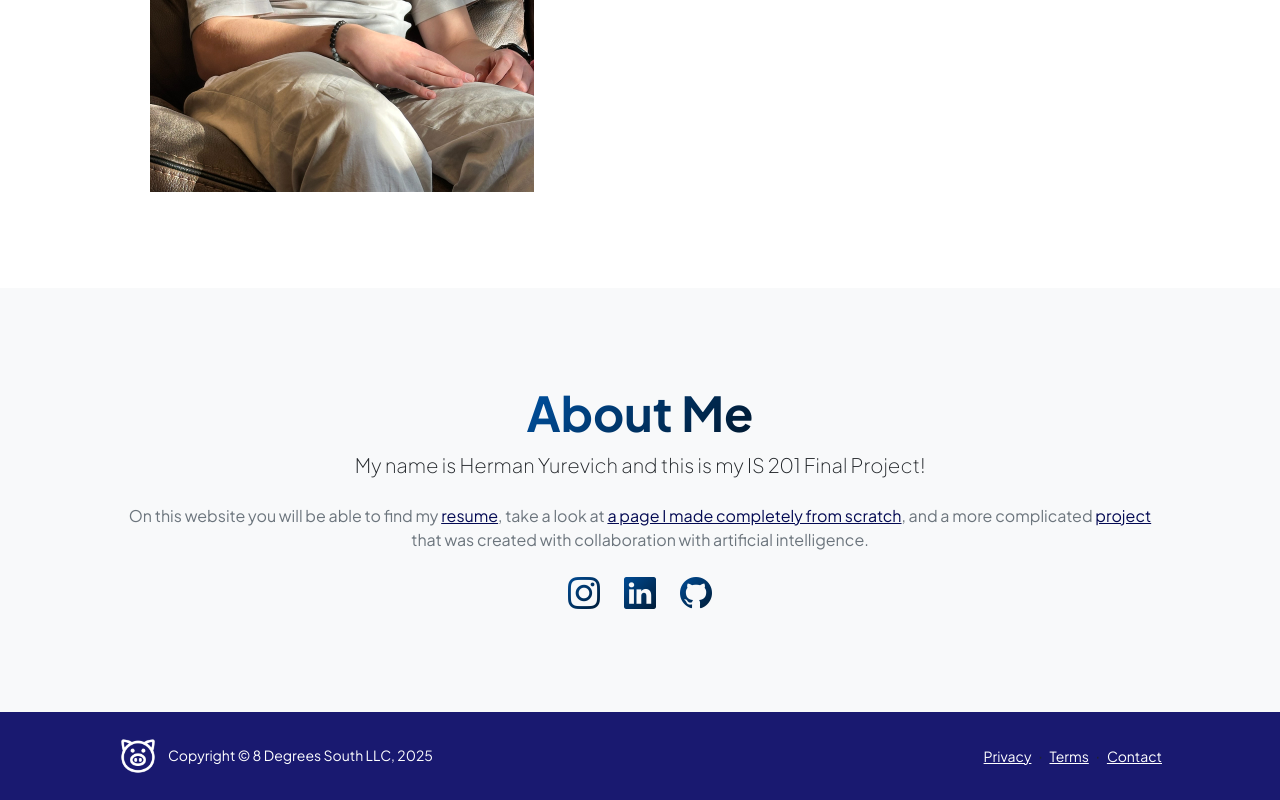
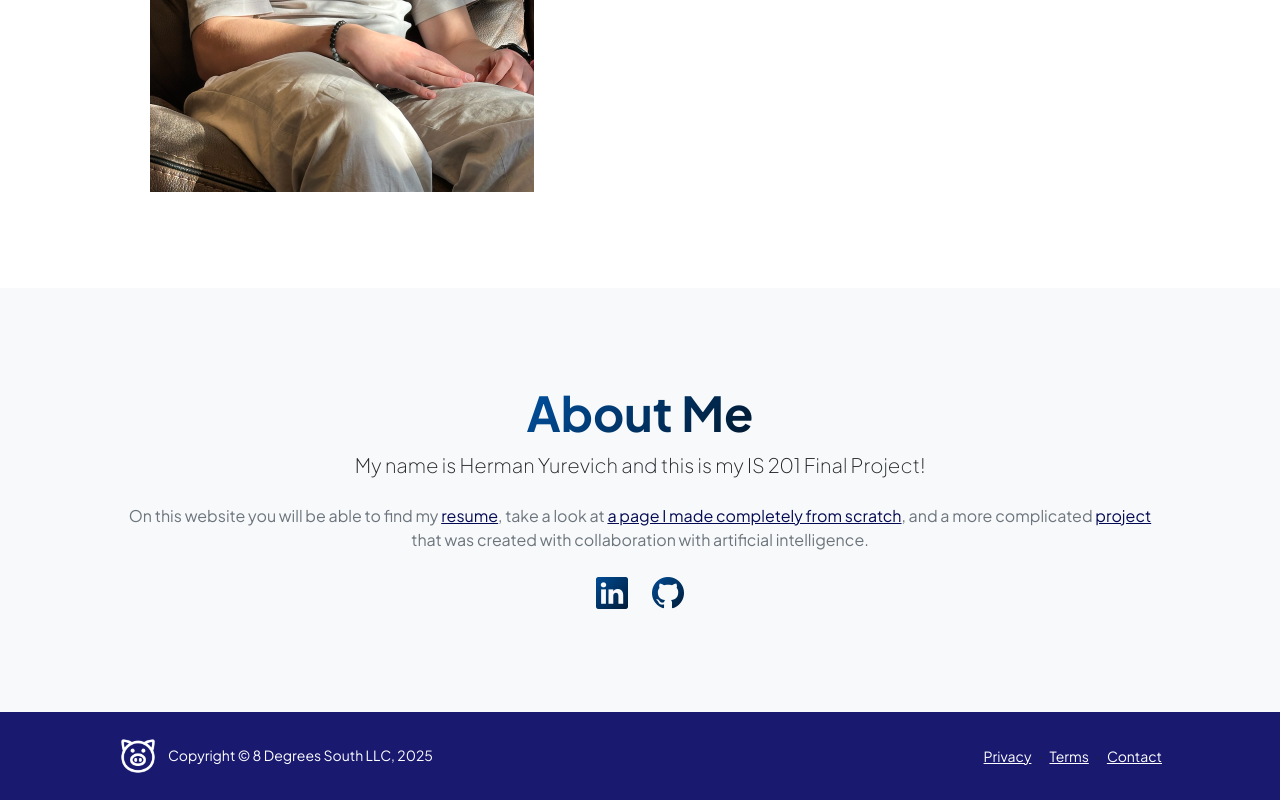
Before and after one commit to luposig/IS201_Final, a plain HTML site: page index.html in a window 1280 px wide. Shown: the part 729-1529 px from the top of the page. Drawn offline with nearby package versions, Linux system fonts and the light colour scheme.

Commit message:
Update index.html

```diff
--- a/index.html
+++ b/index.html
@@ -84,7 +84,6 @@
                                 created with collaboration with artificial intelligence.
                             </p>
                             <div class="d-flex justify-content-center fs-2 gap-4">
-                                <a class="text-gradient" href="#!"><i class="bi bi-instagram"></i></a>
                                 <a class="text-gradient" href="https://www.linkedin.com/in/herman-yurevich/"><i class="bi bi-linkedin"></i></a>
                                 <a class="text-gradient" href="https://github.com/luposig"><i class="bi bi-github"></i></a>
                             </div>
```
